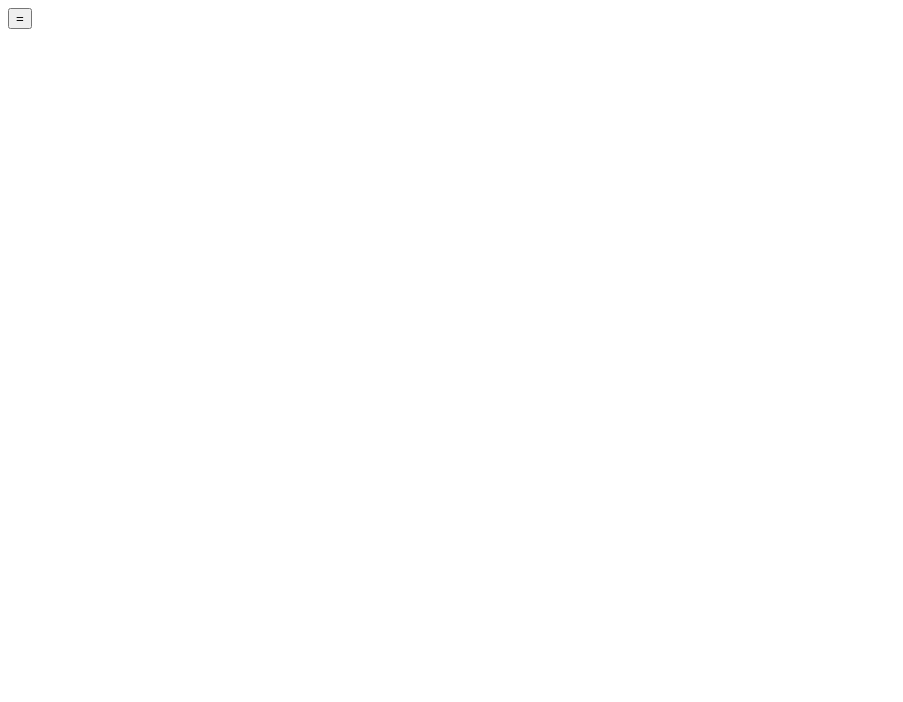
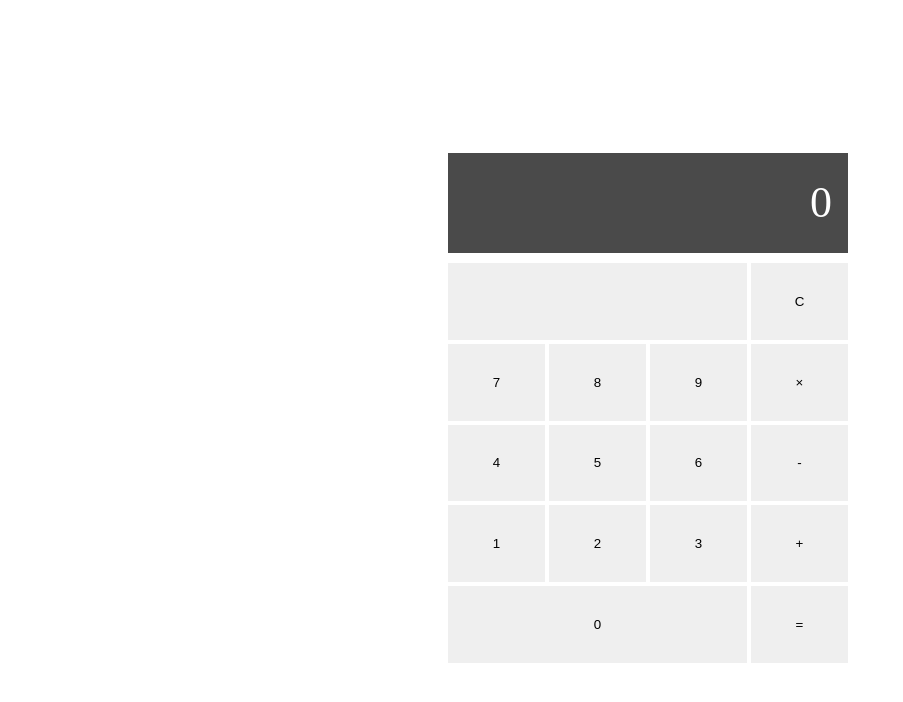
Before and after one commit to YuChungWang/calculator, a website: page index.html in a window 1280 px wide. Shown: the whole page, without its empty margins (0-903 px from the left). Drawn offline with Linux system fonts and the light colour scheme.

Commit message:
ADD: Default layout

```diff
--- a/index.html
+++ b/index.html
@@ -4,9 +4,30 @@
   <meta charset="UTF-8">
   <meta name="viewport" content="width=device-width, initial-scale=1.0">
   <title>Calculator</title>
+  <link rel="stylesheet" href="index.css">
   <script type="module" src="main.js"></script>
 </head>
 <body>
-  <button id="result" @onclick="handleResultClick">=</button>
+  <div class="app">
+    <p id="result" class="result">0</p>
+    <div class="controller">
+      <button id="empty-dom" class="grid-3"></button>
+      <button id="operater-clear"  @onclick="handleOperationClearClick">C</button>
+      <button id="number-seven" @onclick="handleNumberSevenClick">7</button>
+      <button id="number-eight" @onclick="handleNumberEightClick">8</button>
+      <button id="number-nine" @onclick="handleNumberNineClick">9</button>
+      <button id="operater-multiply" @onclick="handleOperationMultiplyClick">×</button>
+      <button id="number-four" @onclick="handleNumberFourClick">4</button>
+      <button id="number-five" @onclick="handleNumberFiveClick">5</button>
+      <button id="number-six" @onclick="handleNumberSixClick">6</button>
+      <button id="operater-subtract" @onclick="handleOperationSubtractClick">-</button>
+      <button id="number-one" @onclick="handleNumberOneClick">1</button>
+      <button id="number-two" @onclick="handleNumberTwoClick">2</button>
+      <button id="number-three" @onclick="handleNumberThreeClick">3</button>
+      <button id="operater-add" @onclick="handleOperationAddClick">+</button>
+      <button id="number-zero" class="grid-3" @onclick="handleNumberZeroClick">0</button>
+      <button id="operater-equal" @onclick="handleOperationEqualClick">=</button>
+    </div>
+  </div>
 </body>
 </html>
--- /dev/null
+++ b/public/index.css
@@ -0,0 +1,37 @@
+body {
+  display: flex;
+  justify-content: center;
+  align-items: center;
+  width: 100%;
+  height: 100vh;
+}
+
+.result {
+  /* width: 100%; */
+  height: 100px;
+  margin: 0 0 10px;
+  padding: 0 16px;
+  background: rgb(74, 74, 74);
+  font-size: 44px;
+  line-height: 100px;
+  text-align: right;
+  color: white;
+}
+
+.controller {
+  display: grid;
+  grid-template: 1fr 1fr 1fr 1fr 1fr / 1fr 1fr 1fr 1fr;
+  grid-gap: 4px;
+  width: 400px;
+  height: 400px;
+}
+
+button {
+  padding: 0;
+  outline: none;
+  border: none;
+}
+
+.grid-3 {
+  grid-column: 1 / 4;
+}
```
